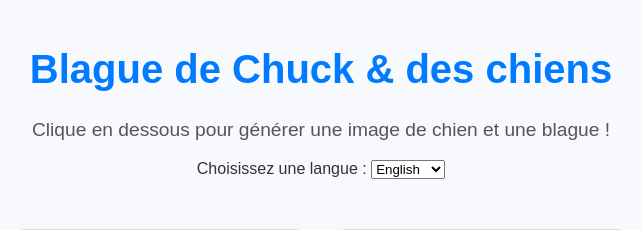
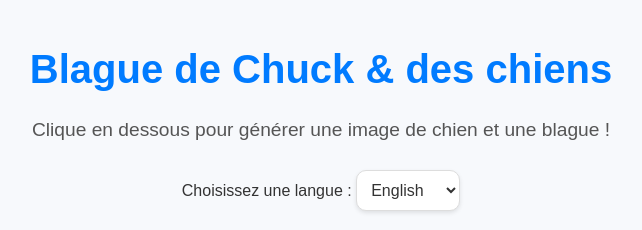
Before and after one commit to BeowolfK/ChuckCI, a Flask app: page / in a window 1280 px wide. Shown: the top 230 px of the page, without its empty margins (319-961 px from the left). Run offline with Flask 3, Linux system fonts and the light colour scheme; data that the repository does not hold is empty.

Commit message:
Update styles.css

```diff
--- a/static/styles.css
+++ b/static/styles.css
@@ -31,6 +31,30 @@
     color: #555;
 }
 
+/* Dropdown menu styles */
+#language-select {
+    margin-top: 10px;
+    padding: 10px;
+    font-size: 1em;
+    background-color: #fff;
+    border: 1px solid #ddd;
+    border-radius: 10px;
+    box-shadow: 0px 2px 4px rgba(0, 0, 0, 0.1);
+    color: #333;
+    transition: box-shadow 0.3s ease;
+    outline: none;
+    cursor: pointer;
+}
+
+#language-select:hover {
+    box-shadow: 0px 4px 8px rgba(0, 0, 0, 0.2);
+}
+
+#language-select:focus {
+    border-color: #007BFF;
+    box-shadow: 0px 0px 4px #007BFF;
+}
+
 /* Button styles */
 button {
     padding: 15px 30px;
@@ -60,8 +84,7 @@
     flex-direction: column;
     align-items: center;
 }
-#generate-button
-{
+#generate-button {
     margin-top: 20px;
 }
 #result {
@@ -106,7 +129,7 @@
     height: auto;
     margin-top: 10px;
     border-radius: 10px;
-    color:white
+    color:white;
 }
 
 /* Footer styles */
```
